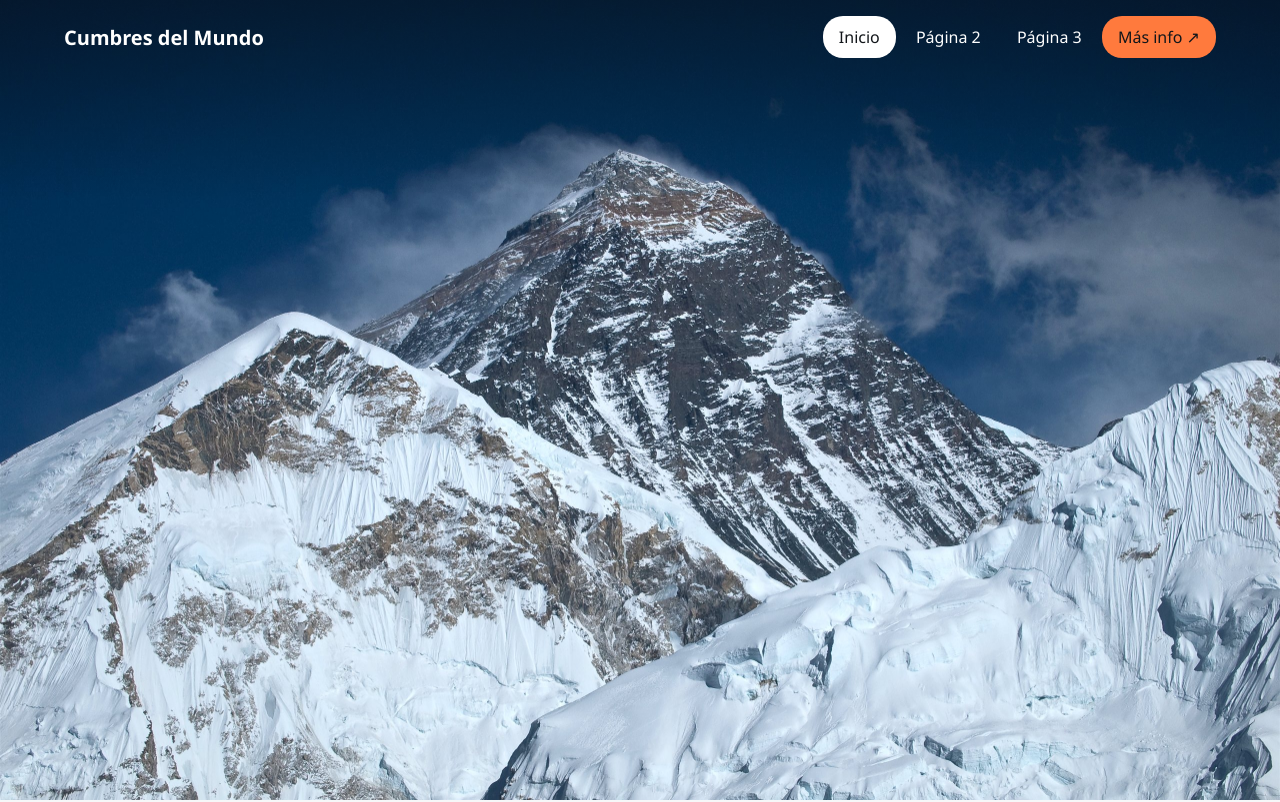
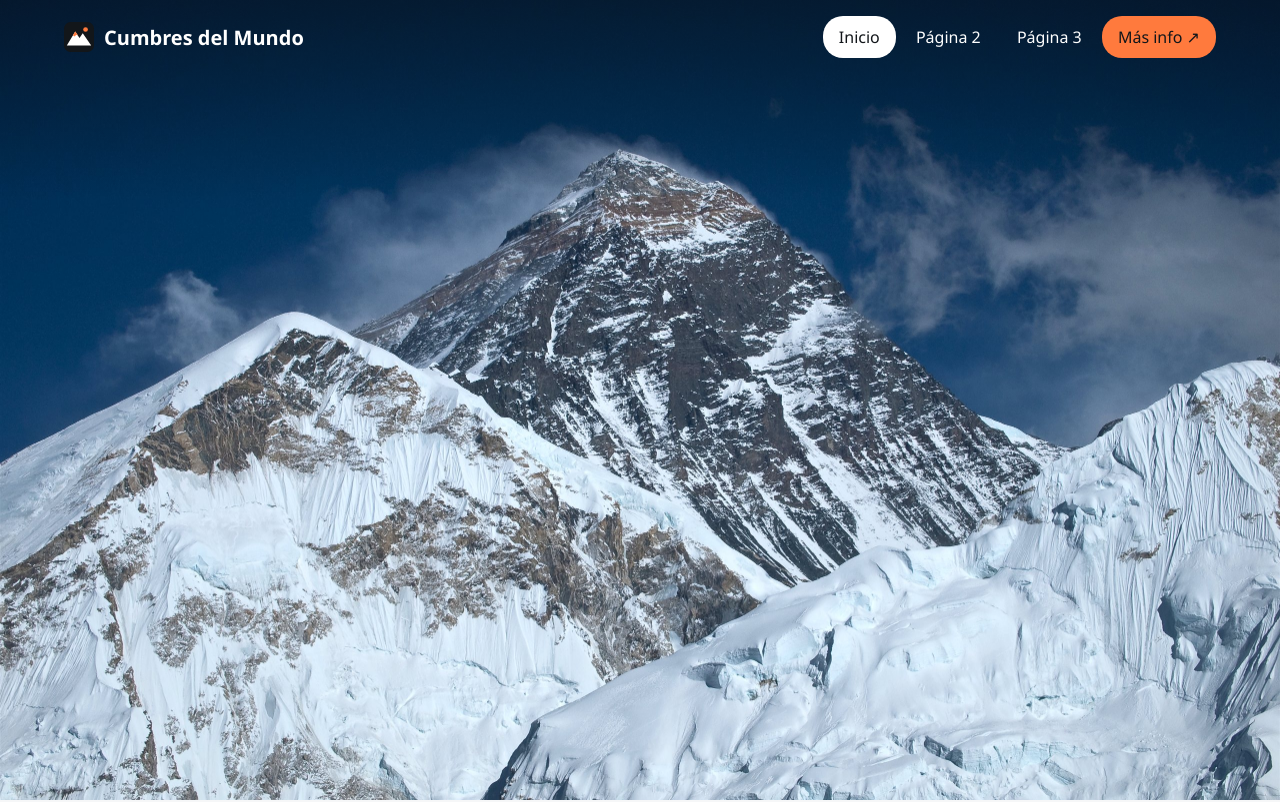
Before and after one commit to MorphJS/mountains, a website: page index.html in a window 1280 px wide. Shown: the top 802 px of the page. Drawn offline with Linux system fonts and the light colour scheme.

Commit message:
Montañismo v.0.2

```diff
--- a/css/styles.css
+++ b/css/styles.css
@@ -12,7 +12,8 @@ p { max-width: 65ch; color: var(--soft); }
 #progress { position: fixed; top: 0; left: 0; z-index: 30; width: 0; height: 4px; background: var(--accent); }
 header { position: fixed; top: 0; z-index: 20; width: 100%; display: flex; justify-content: space-between; align-items: center; padding: 16px 5%; color: white; transition: 0.4s; }
 header.scrolled { background: rgba(18, 22, 26, 0.85); backdrop-filter: blur(12px); padding: 10px 5%; }
-.logo { font-size: 20px; font-weight: bold; }
+.logo { display: flex; align-items: center; gap: 10px; font-size: 20px; font-weight: bold; }
+.logo::before { content: ""; width: 30px; height: 30px; background: url("../images/favicon.svg") center / contain no-repeat; }
 nav a { display: inline-block; padding: 8px 16px; border-radius: 20px; transition: 0.3s; }
 nav a:hover { background: rgba(255, 255, 255, 0.2); transform: translateY(-2px); }
 nav a.active { background: white; color: var(--dark); }
--- a/index.html
+++ b/index.html
@@ -4,6 +4,7 @@
   <meta charset="UTF-8">
   <meta name="viewport" content="width=device-width, initial-scale=1">
   <title>Cumbres del Mundo | Montañismo</title>
+  <link rel="icon" type="image/svg+xml" href="images/favicon.svg">
   <link rel="stylesheet" href="css/styles.css">
 </head>
 <body>
```
Also changed, not shown: images/favicon.svg (added).
